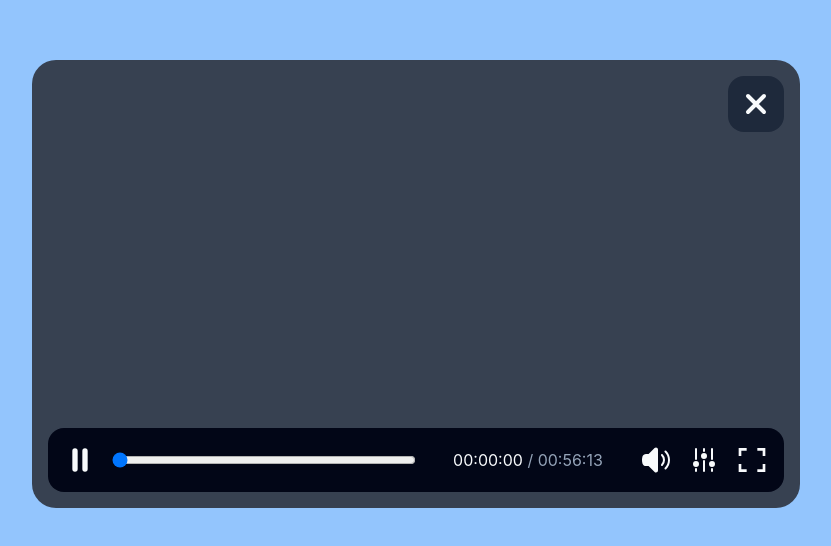
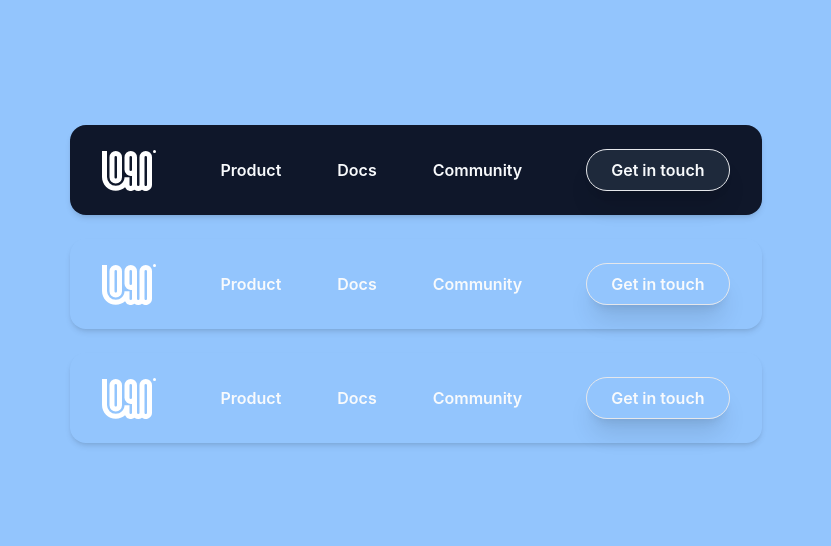
Before and after one commit to phamhuulocforwork/combillUI, a React (Create React App) app: page / in a window 1280 px wide. Shown: the part 116-662 px from the top of the page, without its empty margins (224-1055 px from the left). Built offline with nearby package versions, Linux system fonts and the light colour scheme.

Commit message:
simple menu

```diff
--- a/src/App.jsx
+++ b/src/App.jsx
@@ -9,6 +9,7 @@ import JobCard from './features/JobCard'
 import List from './features/List'
 import MessageBox from './features/MessageBox'
 import ProductReview from './features/ProductReviewModal'
+import SimpleMenu from './features/SimpleMenu'
 import SlideInNotifications from './features/SlideInNotifications'
 import Subscription from './features/Subscription'
 import TextFormattingToolbar from './features/TextFormattingToolbar'
@@ -37,7 +38,8 @@ function App() {
       {/* <Dropdown></Dropdown> */}
       {/* <ApiTokenForm></ApiTokenForm> */}
       {/* <TextFormattingToolbar></TextFormattingToolbar> */}
-      <VideoPlayer></VideoPlayer>
+      {/* <VideoPlayer></VideoPlayer> */}
+      <SimpleMenu></SimpleMenu>
     </div>
   )
 }
--- /dev/null
+++ b/src/features/SimpleMenu/Menu/index.jsx
@@ -0,0 +1,57 @@
+import React from 'react'
+import PropTypes from 'prop-types'
+
+const Menu = ({ bgColor, shapeColor }) => {
+  return (
+    <div
+      className={`flex-col sm:flex-row flex justify-between items-center gap-16 text-slate-50 bg-${bgColor} py-6 px-8 rounded-2xl shadow-md font-semibold`}
+    >
+      <div>
+        <svg
+          xmlns="http://www.w3.org/2000/svg"
+          width="54"
+          height="41"
+          viewBox="0 0 54 41"
+          fill="none"
+        >
+          <path
+            fill="#fff"
+            d="M54 1.5a1.5 1.5 0 1 1-3 0 1.5 1.5 0 0 1 3 0Z"
+          ></path>
+          <path
+            fill="#fff"
+            fill-rule="evenodd"
+            d="M13.75 40.794C6.156 40.794 0 34.638 0 27.044V1h5v26.044a8.75 8.75 0 0 0 8.75 8.75c4.893 0 8.75-3.771 8.75-8.544h5v7.5a1.25 1.25 0 0 0 2.5 0v-8.875a6.25 6.25 0 0 1-7.5-6.125V7.25a6.25 6.25 0 1 1 12.5 0v27.5a1.25 1.25 0 1 0 2.5 0V7.25a6.25 6.25 0 1 1 12.5 0v27.5a6.25 6.25 0 0 1-10 5A6.222 6.222 0 0 1 36.25 41a6.222 6.222 0 0 1-3.75-1.25 6.251 6.251 0 0 1-9.466-2.47c-2.456 2.197-5.723 3.514-9.284 3.514Zm30-4.794c-.69 0-1.25-.56-1.25-1.25V7.25a1.25 1.25 0 1 1 2.5 0v27.5c0 .69-.56 1.25-1.25 1.25ZM30 19.75a1.25 1.25 0 0 1-2.5 0V7.25a1.25 1.25 0 1 1 2.5 0v12.5Z"
+            clip-rule="evenodd"
+          ></path>
+          <path
+            fill="#fff"
+            fill-rule="evenodd"
+            d="M7.5 27.25a6.25 6.25 0 1 0 12.5 0v-20a6.25 6.25 0 1 0-12.5 0v20Zm6.25 1.25c-.69 0-1.25-.56-1.25-1.25v-20a1.25 1.25 0 1 1 2.5 0v20c0 .69-.56 1.25-1.25 1.25Z"
+            clip-rule="evenodd"
+          ></path>
+        </svg>
+      </div>
+      <ul className="flex-col sm:flex-row flex gap-14 justify-center items-center">
+        <li className="hover:text-slate-400 transition-colors duration-300">
+          <a href="#">Product</a>
+        </li>
+        <li className="hover:text-slate-400 transition-colors duration-300">
+          <a href="#">Docs</a>
+        </li>
+        <li className="hover:text-slate-400 transition-colors duration-300">
+          <a href="#">Community</a>
+        </li>
+      </ul>
+      <button
+        className={`bg-${shapeColor} border border-${bgColor} py-2 px-6 rounded-full shadow-xl hover:animate-[spin_200ms_linear_infinite]`}
+      >
+        Get in touch
+      </button>
+    </div>
+  )
+}
+
+Menu.propTypes = {}
+
+export default Menu
--- /dev/null
+++ b/src/features/SimpleMenu/index.jsx
@@ -0,0 +1,17 @@
+import React from 'react'
+import PropTypes from 'prop-types'
+import Menu from './Menu'
+
+const SimpleMenu = () => {
+  return (
+    <div className="flex flex-col gap-6">
+      <Menu bgColor={'slate-900'} shapeColor={'slate-800'}></Menu>
+      <Menu bgColor={'rose-500'} shapeColor={'rose-600'}></Menu>
+      <Menu bgColor={'sky-900'} shapeColor={'sky-800'}></Menu>
+    </div>
+  )
+}
+
+SimpleMenu.propTypes = {}
+
+export default SimpleMenu
```
